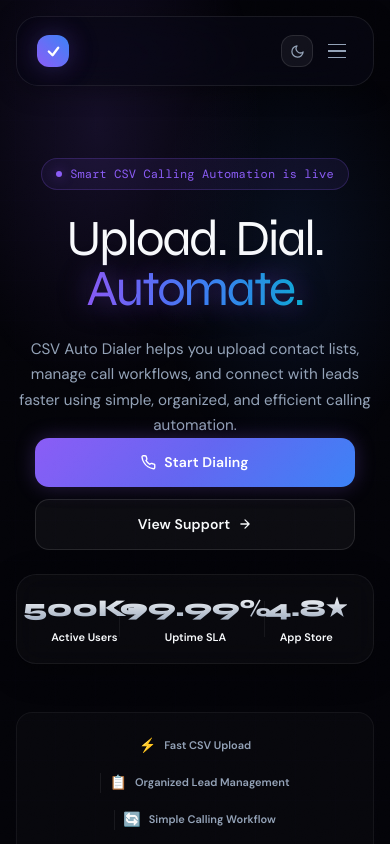
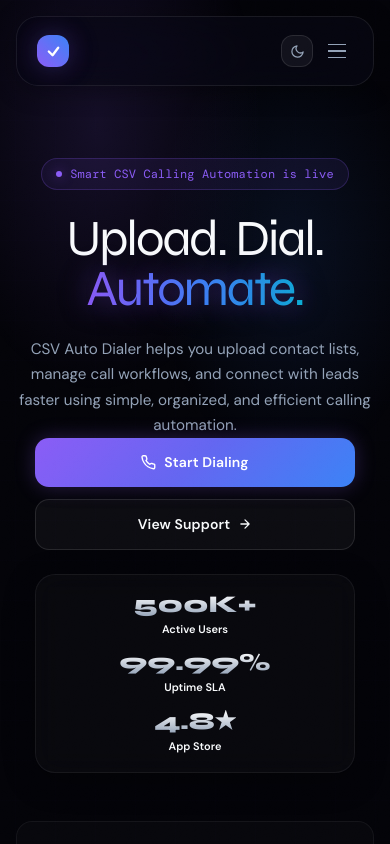
Before and after one commit to Swaradubey/talcoapp, a Next.js app: page / in a window 390 px wide. Shown: the top 844 px of the page. Built offline with nearby package versions, Linux system fonts and the light colour scheme.

Commit message:
fixing changes

```diff
--- a/app/globals.css
+++ b/app/globals.css
@@ -862,6 +862,32 @@ svg {
   margin-right: 0;
 }
 
+/* ─── Mobile Stats Bar Fix ───────────────────────── */
+@media (max-width: 640px) {
+  .home-stats-bar {
+    display: grid;
+    grid-template-columns: 1fr;
+    gap: 14px;
+    max-width: 320px;
+    padding: 18px 16px;
+  }
+
+  .home-stat-item {
+    width: 100%;
+    min-width: 0;
+    justify-content: center;
+  }
+
+  .home-stat-divider {
+    display: none;
+  }
+
+  .home-stat-item span:first-child {
+    font-size: 1.5rem;
+    line-height: 1;
+  }
+}
+
 /* ─── Trust Strip ────────────────────────────────── */
 .home-trust-strip {
   width: 100%;
```
